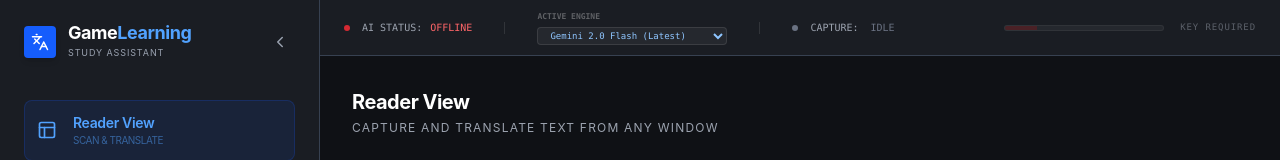
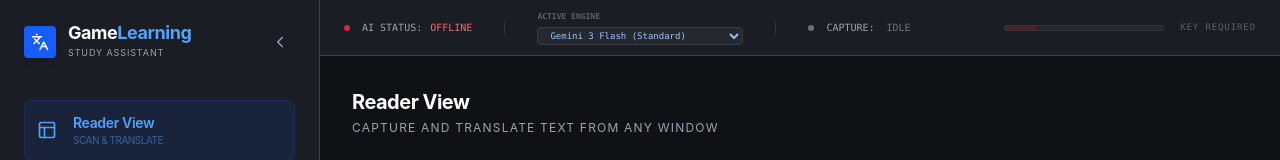
Before and after one commit to JesseTberg/GameLearning, a React (Vite) app: page / in a window 1280 px wide. Shown: the top 160 px of the page. Built offline with nearby package versions, Linux system fonts and the light colour scheme.

Commit message:
Model selection changes

```diff
--- a/api/ai-proxy.ts
+++ b/api/ai-proxy.ts
@@ -32,7 +32,7 @@ export default async function handler(req: any, res: any) {
       }
 
       const result = await ai.models.generateContent({
-        model: model || "gemini-2.0-flash",
+        model: model || "gemini-3-flash-preview",
         contents: [{ role: 'user', parts }],
         config,
       });
--- a/server.ts
+++ b/server.ts
@@ -69,7 +69,7 @@ app.post("/api/ai-proxy", async (req, res) => {
       }
 
       const result = await ai.models.generateContent({
-        model: model || "gemini-2.0-flash",
+        model: model || "gemini-3-flash-preview",
         contents: [{ role: 'user', parts }],
         config,
       });
--- a/src/App.tsx
+++ b/src/App.tsx
@@ -31,7 +31,7 @@ export default function App() {
   const [isCollapsed, setIsCollapsed] = useState(false);
   const [isSettingsOpen, setIsSettingsOpen] = useState(false);
   const [hasKey, setHasKey] = useState(hasApiKey());
-  const [selectedModel, setSelectedModel] = useState('gemini-2.0-flash');
+  const [selectedModel, setSelectedModel] = useState('gemini-3-flash-preview');
 
   // Set global variables for the service to pick up
   React.useEffect(() => {
@@ -107,10 +107,10 @@ export default function App() {
                 onChange={(e) => setSelectedModel(e.target.value)}
                 className="bg-white/5 border border-white/10 rounded px-2 py-0.5 text-[9px] text-blue-300 outline-none hover:bg-white/10 transition-colors cursor-pointer"
               >
-                <option value="gemini-2.0-flash">Gemini 2.0 Flash (Latest)</option>
-                <option value="gemini-3-flash-preview">Gemini 3 Flash (Fast)</option>
-                <option value="gemini-3.1-pro-preview">Gemini 3.1 Pro (Strong)</option>
+                <option value="gemini-3-flash-preview">Gemini 3 Flash (Standard)</option>
                 <option value="gemini-3.1-flash-lite-preview">Gemini 3.1 Flash Lite (Lite)</option>
+                <option value="gemini-3.1-pro-preview">Gemini 3.1 Pro (Advanced)</option>
+                <option value="gemini-2.0-flash">Gemini 2.0 Flash (Experimental)</option>
               </select>
             </div>
 
--- a/src/components/ApiKeyModal.tsx
+++ b/src/components/ApiKeyModal.tsx
@@ -102,13 +102,14 @@ export const ApiKeyModal: React.FC<ApiKeyModalProps> = ({ isOpen, onClose }) =>
                       Google Gemini
                     </button>
                     <button
-                      onClick={() => setProvider('openai')}
+                      disabled
                       className={cn(
                         "px-3 py-2 rounded-lg text-[10px] font-bold uppercase transition-all border",
-                        provider === 'openai' ? "bg-green-600/20 border-green-500 text-green-400" : "bg-white/5 border-white/10 text-gray-400 hover:bg-white/10"
+                        "bg-white/2 border-white/5 text-gray-600 cursor-not-allowed flex flex-col items-center gap-0.5"
                       )}
                     >
-                      OpenAI (Proxy)
+                      OpenAI
+                      <span className="text-[7px] text-amber-900/60 font-black tracking-tighter bg-amber-500/10 px-1 rounded">Under Development</span>
                     </button>
                   </div>
 
--- a/src/services/gemini.ts
+++ b/src/services/gemini.ts
@@ -29,7 +29,7 @@ async function callGeminiThroughProxy(params: {
     body: JSON.stringify({
       ...params,
       provider,
-      model: params.model || (window as any)._AI_MODEL || "gemini-2.0-flash"
+      model: params.model || (window as any)._AI_MODEL || "gemini-3-flash-preview"
     }),
   });
 
```
